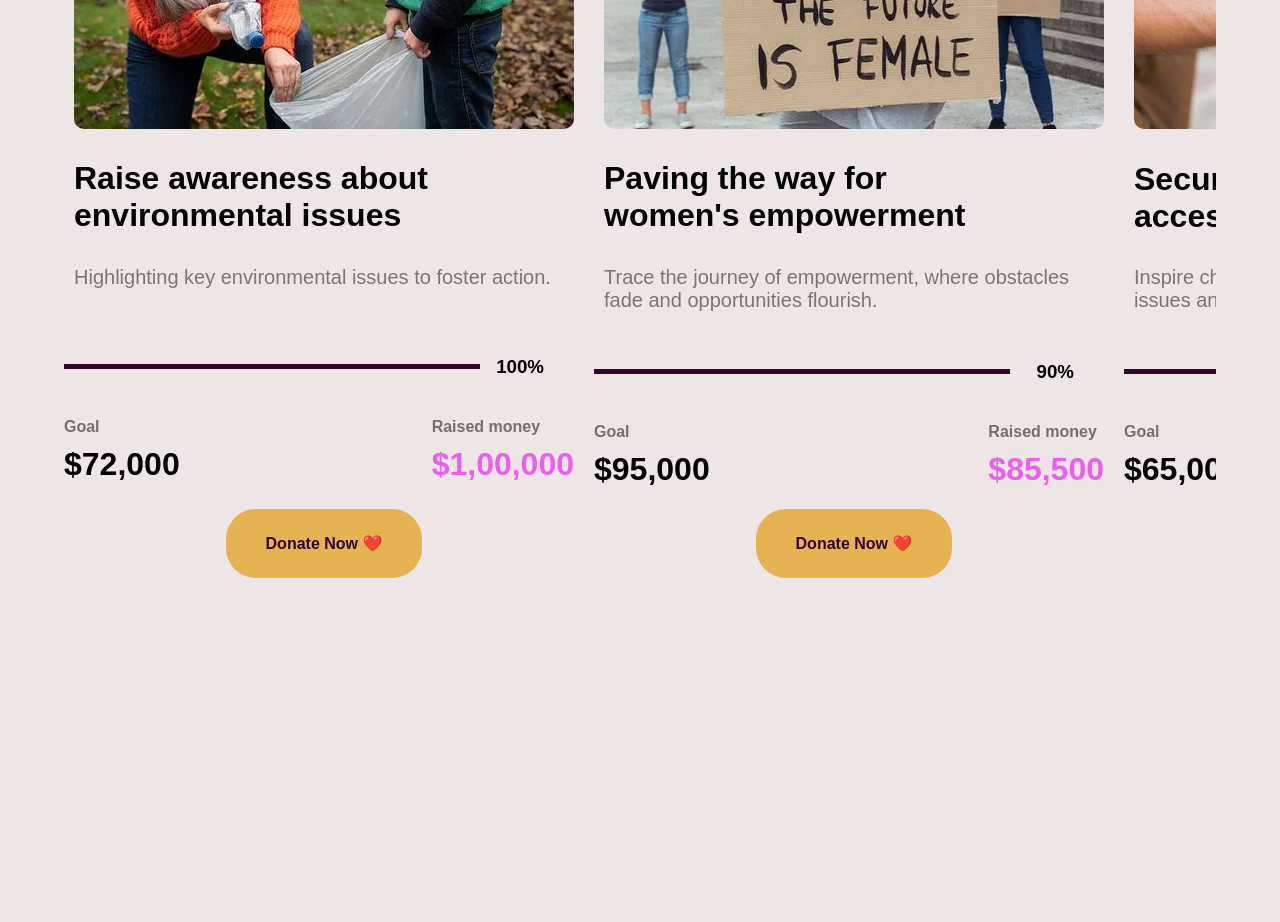
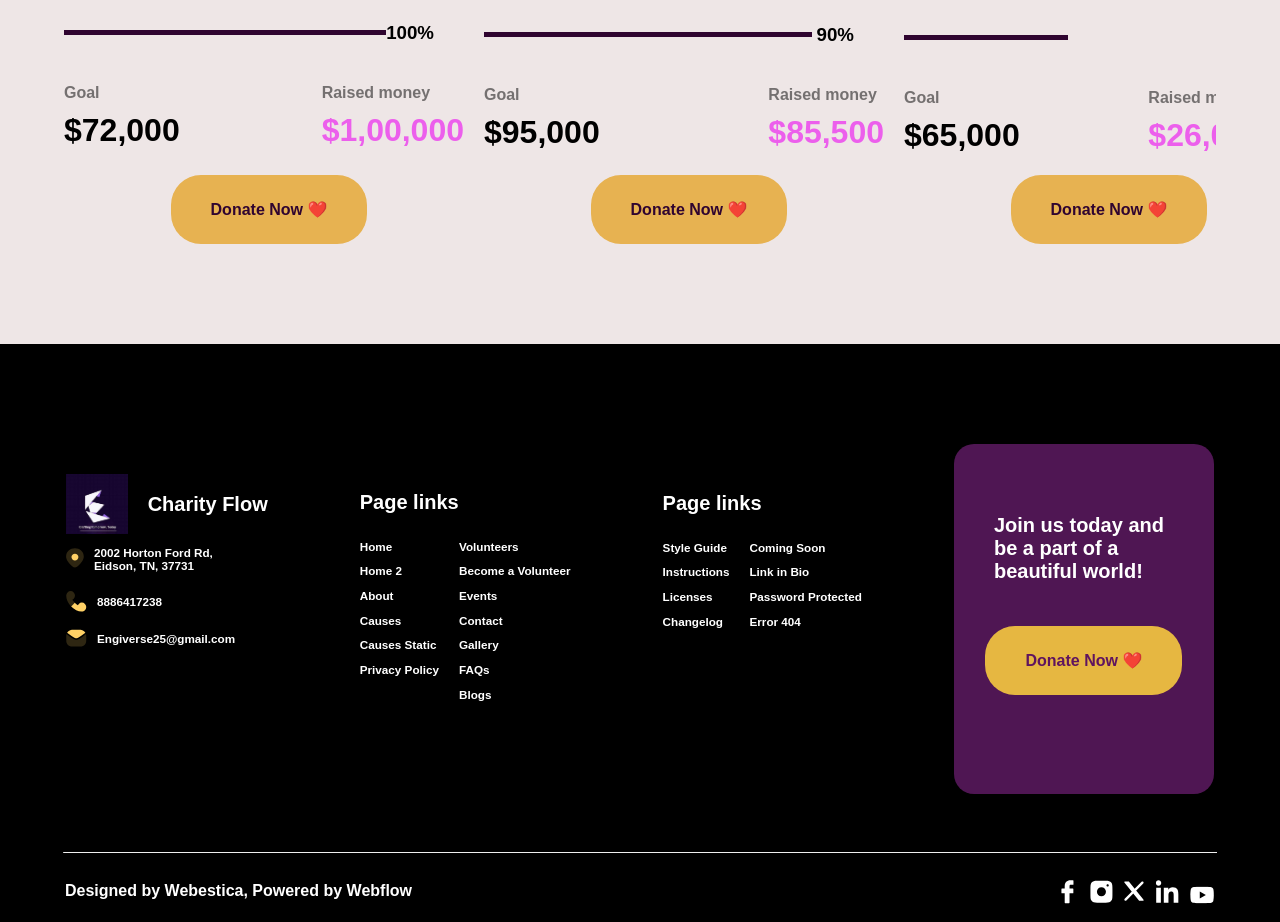
Before and after one commit to Sivasundhar16/Charity-flow, a plain HTML site: page causes.html in a window 1280 px wide. Shown: the part 1683-2605 px from the top of the page. Before the commit the page ends 2361 px from the top, so only its background shows below. Drawn offline with Linux system fonts and the light colour scheme.

Commit message:
make a perfect website

```diff
--- a/causes.css
+++ b/causes.css
@@ -74,6 +74,7 @@ body {
 
 .dropdown-menu a:hover {
   color: orange;
+  text-decoration: none;
 }
 
 /* Show dropdown on hover */
@@ -214,7 +215,7 @@ body {
 }
 
 .firstinnercause img {
-  width: 500px;
+  width: 250px;
   height: auto;
 }
 .makeimagecenter {
@@ -262,3 +263,132 @@ body {
   border: none;
   margin: 0;
 }
+.finalfooter {
+  background-color: black;
+  color: white;
+  width: 100%;
+  height: auto;
+  display: flex;
+  justify-content: space-around;
+  font-size: 10px;
+  justify-items: center;
+  height: 400px;
+  margin-top: 100px;
+}
+
+.firstimgfooter {
+  display: flex;
+  gap: 20px;
+  align-items: center;
+}
+
+.firstimgfooter img {
+  width: auto;
+  height: 60px;
+}
+
+.firstpartflex {
+  display: flex;
+  gap: 10px;
+}
+
+.firstdivfooter {
+  margin-left: 20px;
+  padding-top: 30px;
+}
+.firstdivfooter h3 {
+  width: 150px;
+}
+
+.makesecondflex {
+  display: flex;
+  gap: 20px;
+}
+
+.finalfooteriv {
+  display: flex;
+  flex-direction: column;
+  align-items: center;
+  background-color: #4f1653;
+  margin-right: 20px;
+  border-radius: 20px;
+  max-height: 350px;
+  gap: 30px;
+}
+
+.finalfooteriv h1 {
+  width: 180px;
+  margin-left: 40px;
+  margin-right: 40px;
+  margin-top: 70px;
+}
+
+.secondouterfooterdiv {
+  margin-top: 34px;
+}
+
+.makethriddiv {
+  margin-top: 35px;
+}
+
+.extendedfooter {
+  background-color: black;
+  display: flex;
+  flex-direction: column;
+}
+
+.footerline {
+  width: 90%;
+  height: 0;
+  margin: none;
+  border-top: none;
+  color: #ffffff42;
+}
+
+.makewhite {
+  color: white;
+}
+
+.extendedflex {
+  display: flex;
+  align-items: center;
+  justify-content: space-between;
+  margin-left: 65px;
+  margin-right: 65px;
+}
+
+.makefooterlogoflex {
+  display: flex;
+  gap: 10px;
+  align-items: center;
+  transition: background-color 1s;
+}
+
+.makefooterlogoflex img:hover {
+  background-color: #490646;
+}
+
+.makefooterlogoflex img:nth-child(1) {
+  width: 25px;
+  height: 25px;
+}
+
+.makefooterlogoflex img:nth-child(3) {
+  width: 22px;
+  height: 22px;
+}
+
+.makefooterlogoflex img:nth-child(4) {
+  width: 25px;
+  height: 25px;
+}
+
+.makefooterlogoflex img:nth-child(5) {
+  width: 25px;
+  height: 28px;
+  margin-top: 8px;
+}
+
+.makeh3cursor h3 {
+  cursor: pointer;
+}
--- a/causes.html
+++ b/causes.html
@@ -118,7 +118,7 @@
           <h3>50%</h3>
         </div>
 
-        <div class="goaldiv">
+        <div style="margin-right: 50px" class="goaldiv">
           <div>
             <h4>Goal</h4>
             <h1>$50,000</h1>
@@ -179,7 +179,7 @@
           Trace the journey of empowerment, where obstacles fade and
           opportunities flourish.
         </p>
-        <div class="makeflextwo">
+        <div style="margin-top: 40px" class="makeflextwo">
           <hr class="custom-hr5" />
           <h3>90%</h3>
         </div>
@@ -195,7 +195,9 @@
           </div>
         </div>
         <div class="makebuttoncenter">
-          <button class="donate-btn">Donate Now <span>❤️</span></button>
+          <button style="margin-top: 3px" class="donate-btn">
+            Donate Now <span>❤️</span>
+          </button>
         </div>
       </div>
 
@@ -216,7 +218,7 @@
           <h3>40%</h3>
         </div>
 
-        <div class="goaldiv">
+        <div style="margin-right: 50px" class="goaldiv">
           <div>
             <h4>Goal</h4>
             <h1>$65,000</h1>
@@ -231,5 +233,97 @@
         </div>
       </div>
     </div>
+    <div class="extendedfooter">
+      <div class="finalfooter">
+        <!-- first div footer -->
+        <div class="firstdivfooter">
+          <div class="firstimgfooter">
+            <img src="./public/new logo.jpeg" alt="" />
+            <h1>Charity Flow</h1>
+          </div>
+          <div class="firstpartflex">
+            <img src="./public/location.svg" alt="location" />
+            <h3>2002 Horton Ford Rd, Eidson, TN, 37731</h3>
+          </div>
+          <div class="firstpartflex">
+            <img src="./public/mobile.svg" alt="mobile" />
+            <h3>8886417238</h3>
+          </div>
+          <div class="firstpartflex">
+            <img src="./public/email id.svg" alt="mail" />
+            <h3>Engiverse25@gmail.com</h3>
+          </div>
+        </div>
+
+        <!-- second div footer -->
+        <div class="secondouterfooterdiv">
+          <h1>Page links</h1>
+          <div class="makesecondflex makeh3cursor">
+            <div>
+              <h3>Home</h3>
+              <h3>Home 2</h3>
+              <h3>About</h3>
+              <h3>Causes</h3>
+              <h3>Causes Static</h3>
+              <h3>Privacy Policy</h3>
+            </div>
+            <div>
+              <h3>Volunteers</h3>
+              <h3>Become a Volunteer</h3>
+              <h3>Events</h3>
+              <h3>Contact</h3>
+              <h3>Gallery</h3>
+              <h3>FAQs</h3>
+              <h3>Blogs</h3>
+            </div>
+          </div>
+        </div>
+
+        <!-- thrid div -->
+        <div class="makethriddiv">
+          <h1>Page links</h1>
+          <div class="makesecondflex makeh3cursor">
+            <div>
+              <h3>Style Guide</h3>
+              <h3>Instructions</h3>
+              <h3>Licenses</h3>
+              <h3>Changelog</h3>
+            </div>
+            <div>
+              <h3>Coming Soon</h3>
+              <h3>Link in Bio</h3>
+              <h3>Password Protected</h3>
+              <h3>Error 404</h3>
+            </div>
+          </div>
+        </div>
+
+        <!-- fourth div -->
+
+        <div class="finalfooteriv">
+          <h1>Join us today and be a part of a beautiful world!</h1>
+          <button
+            class="donate-btn makechange"
+            style="background-color: #e6b741; color: #5f145f; font-weight: bold"
+          >
+            Donate Now <span>❤️</span>
+          </button>
+        </div>
+      </div>
+      <!-- extented footer -->
+      <hr class="footerline" />
+      <div class="extendedflex">
+        <div class="makewhite">
+          <h4>Designed by Webestica, Powered by Webflow</h4>
+        </div>
+        <div class="makefooterlogoflex">
+          <img src="./public/footer logo1.svg" alt="logo" />
+          <img src="./public/footer logo2.svg" alt="logo" />
+          <img src="./public/footer logo 3.svg" alt="logo" />
+          <img src="./public/footer logo 4.svg" alt="logo" />
+          <img src="./public/footer logo 5.svg" alt="logo" />
+        </div>
+      </div>
+    </div>
   </body>
 </html>
--- a/styles.css
+++ b/styles.css
@@ -908,8 +908,6 @@ body {
   justify-items: center;
   height: 400px;
   margin-top: 100px;
-  /* justify-content: center; */
-  /* gap: 30px; */
 }
 
 .firstimgfooter {
```
